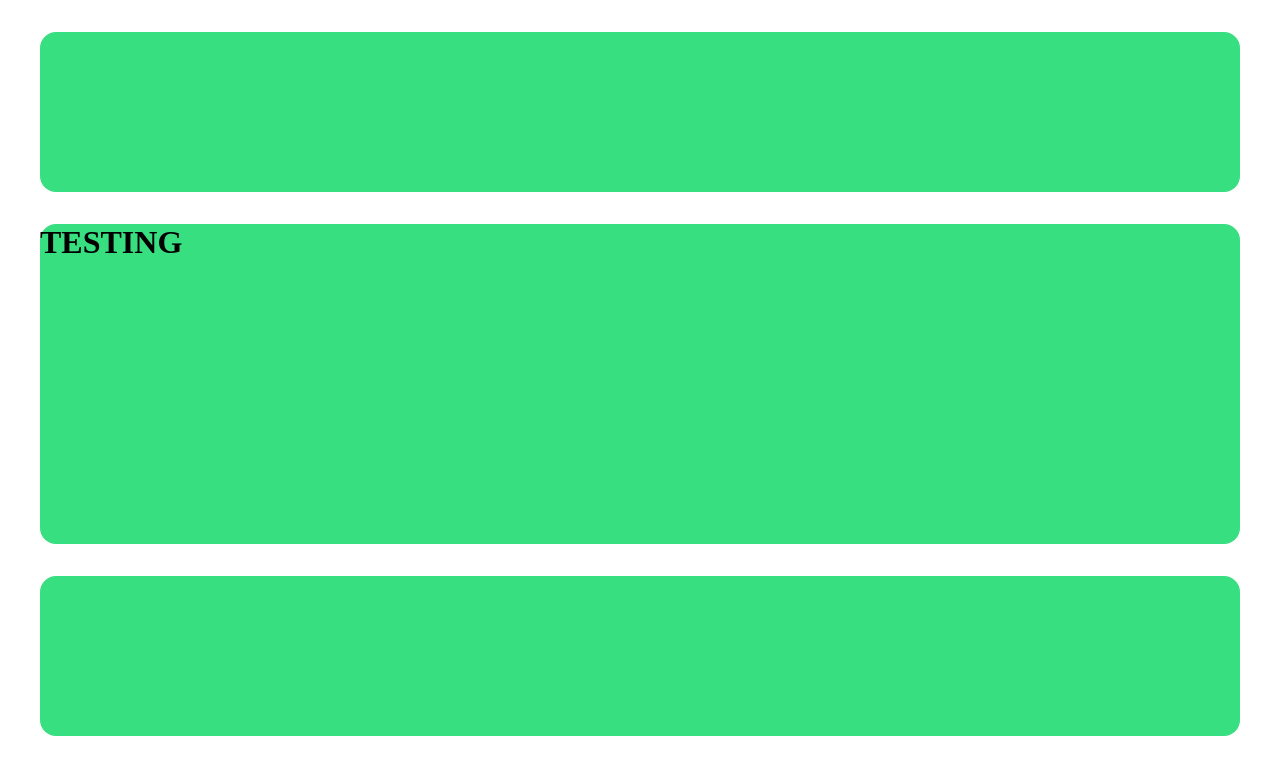
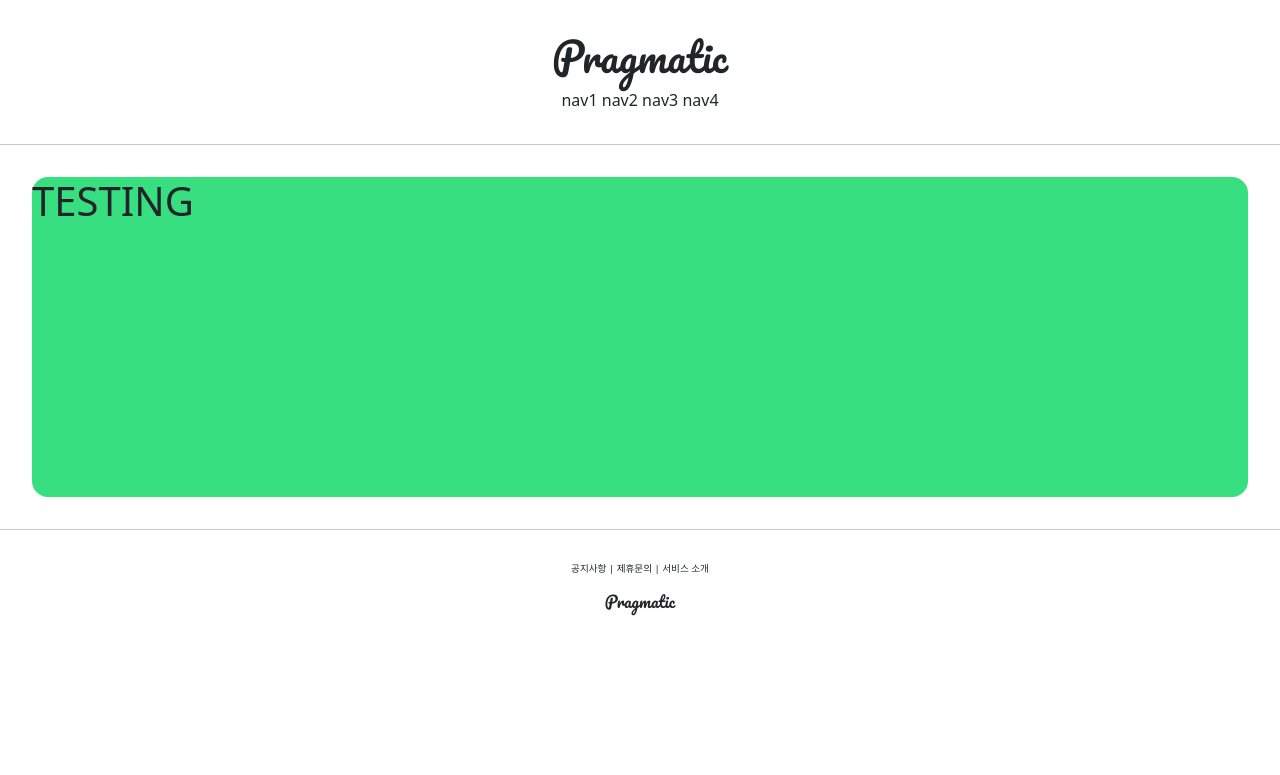
Before and after one commit to SJ-Hyun/pragmatic, a Django app: page /account/hello_world/ in a window 1280 px wide. Shown: the top 775 px of the page. Run offline with Django 4.2, Linux system fonts and the light colour scheme.

Commit message:
django course 10 commit

```diff
--- a/templates/base.html
+++ b/templates/base.html
@@ -6,8 +6,12 @@
 <body>
     {% include 'header.html' %}
 
+    <hr>
+
     {% block content %}
     {% endblock %}
+
+    <hr>
 
     {% include 'footer.html' %}
 </body>
--- a/templates/footer.html
+++ b/templates/footer.html
@@ -1,3 +1,10 @@
-<div style="height: 10rem; background-color: #38df81; border-radius: 1rem; margin: 2rem;">
-
+<div style="text-align:center; margin-top: 2rem">
+    <div style="font-size: .6rem;">
+        <span>공지사항</span>  |
+        <span>제휴문의</span>  |
+        <span>서비스 소개</span>
+    </div>
+    <div style="margin-top: 1rem; font-family: 'Pacifico', cursive;">
+        <h6>Pragmatic</h6>
+    </div>
 </div>
--- a/templates/head.html
+++ b/templates/head.html
@@ -1,4 +1,13 @@
 <head>
     <meta charset="UTF-8">
     <title>Pragmatic</title>
+
+    <!--  bootstrap link  -->
+    <link href="https://cdn.jsdelivr.net/npm/bootstrap@5.3.0/dist/css/bootstrap.min.css"
+          rel="stylesheet" integrity="sha384-9ndCyUaIbzAi2FUVXJi0CjmCapSmO7SnpJef0486qhLnuZ2cdeRhO02iuK6FUUVM" crossorigin="anonymous">
+
+    <!--  google font link  -->
+    <link rel="preconnect" href="https://fonts.googleapis.com">
+    <link rel="preconnect" href="https://fonts.gstatic.com" crossorigin>
+    <link href="https://fonts.googleapis.com/css2?family=Pacifico&display=swap" rel="stylesheet">
 </head>
--- a/templates/header.html
+++ b/templates/header.html
@@ -1,3 +1,11 @@
-<div style="height: 10rem; background-color: #38df81; border-radius: 1rem; margin: 2rem;">
-
+<div style="text-align:center; margin: 2rem 0">
+    <div style="font-family: 'Pacifico', cursive;">
+        <h1>Pragmatic</h1>
+    </div>
+    <div>
+        <span>nav1</span>
+        <span>nav2</span>
+        <span>nav3</span>
+        <span>nav4</span>
+    </div>
 </div>
```
